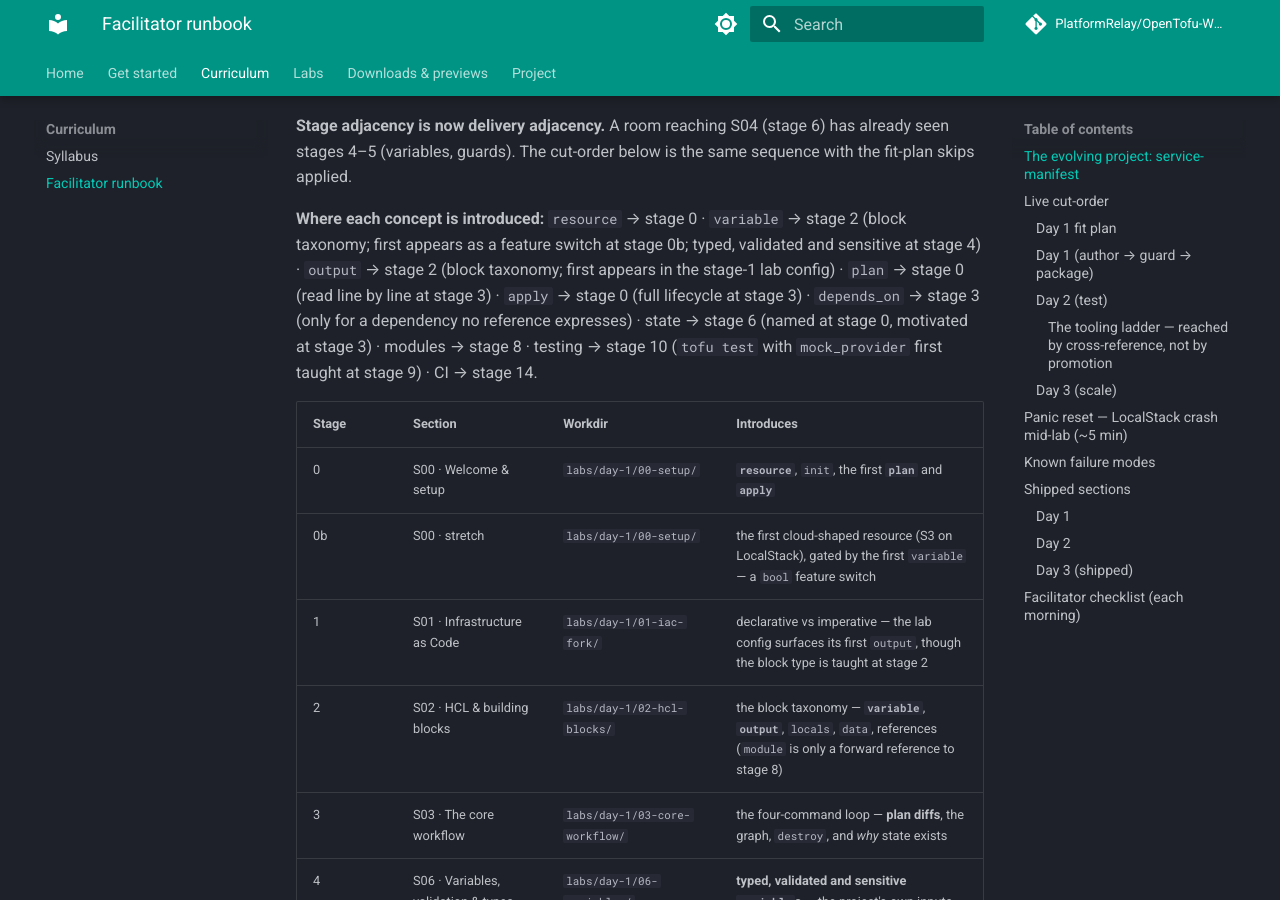
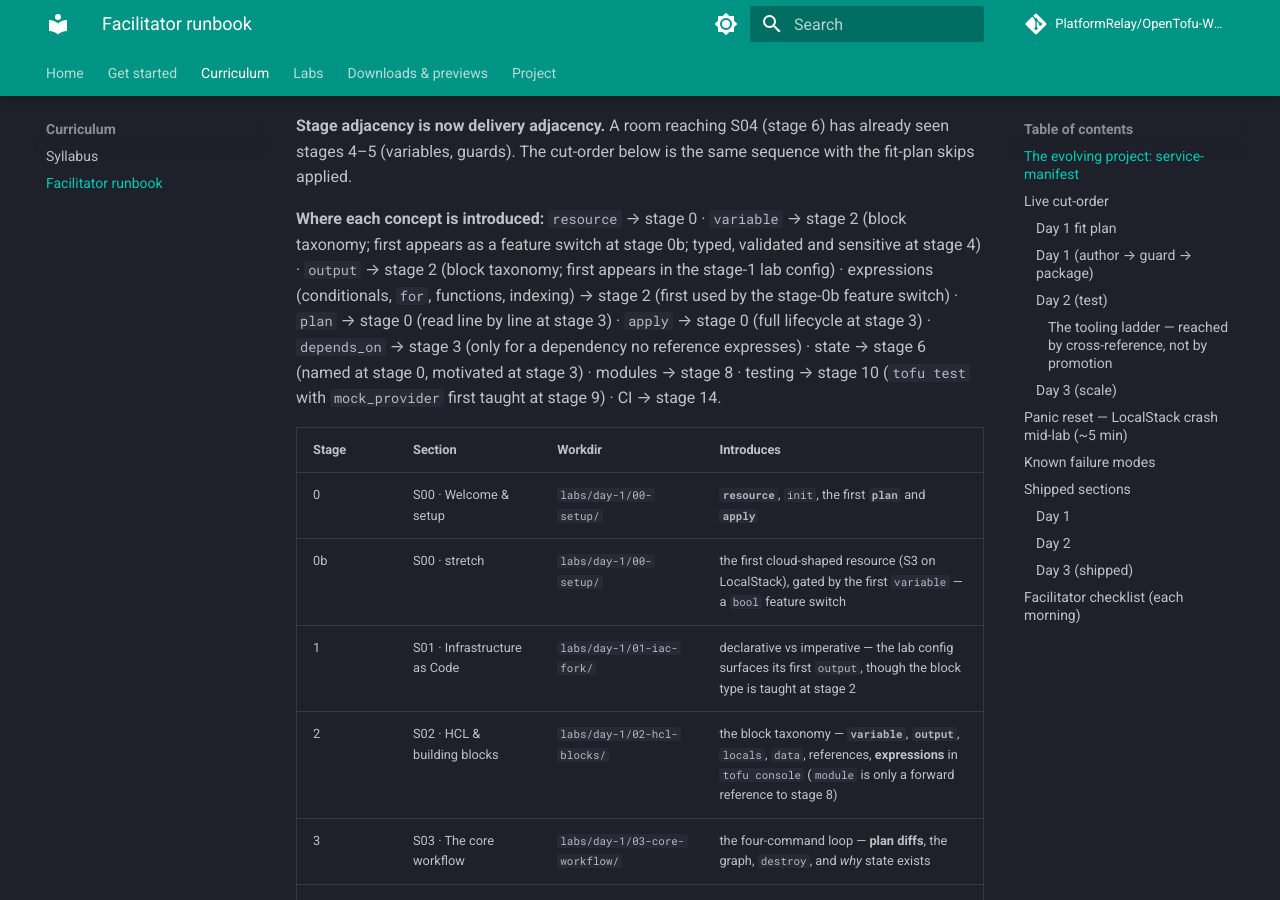
Before and after one commit to PlatformRelay/OpenTofu-Workshop, an MkDocs documentation site: the page built from docs/facilitator-runbook.md, in a window 1280 px wide and 900 px high, scrolled down 1189 px. Built offline with MkDocs 1.6.1 and Material for MkDocs 9.7.7, drawn with Linux system fonts in a browser that asks for light colours; comment, search, counter and statistics services are not loaded; some of the changed text lies outside the part shown.

Commit message:
📝 docs(deck): introduce expressions at stage 2 in syllabus and runbook

```diff
--- a/docs/facilitator-runbook.md
+++ b/docs/facilitator-runbook.md
@@ -50,9 +50,11 @@
 **Where each concept is introduced:** `resource` → stage 0 · `variable` →
 stage 2 (block taxonomy; first appears as a feature switch at stage 0b; typed,
 validated and sensitive at stage 4) · `output` → stage 2 (block taxonomy; first
-appears in the stage-1 lab config) · `plan` → stage 0 (read line by line at
-stage 3) · `apply` → stage 0 (full lifecycle at stage 3) · `depends_on` →
-stage 3 (only for a dependency no reference expresses) · state → stage 6
+appears in the stage-1 lab config) · expressions (conditionals, `for`,
+functions, indexing) → stage 2 (first used by the stage-0b feature switch) ·
+`plan` → stage 0 (read line by line at stage 3) · `apply` → stage 0 (full
+lifecycle at stage 3) · `depends_on` → stage 3 (only for a dependency no
+reference expresses) · state → stage 6
 (named at stage 0, motivated at stage 3) · modules → stage 8 · testing → stage 10
 (`tofu test` with `mock_provider` first taught at stage 9) · CI → stage 14.
 
@@ -61,7 +63,7 @@
 | 0 | S00 · Welcome & setup | `labs/day-1/00-setup/` | **`resource`**, `init`, the first **`plan`** and **`apply`** |
 | 0b | S00 · stretch | `labs/day-1/00-setup/` | the first cloud-shaped resource (S3 on LocalStack), gated by the first `variable` — a `bool` feature switch |
 | 1 | S01 · Infrastructure as Code | `labs/day-1/01-iac-fork/` | declarative vs imperative — the lab config surfaces its first `output`, though the block type is taught at stage 2 |
-| 2 | S02 · HCL & building blocks | `labs/day-1/02-hcl-blocks/` | the block taxonomy — **`variable`**, **`output`**, `locals`, `data`, references (`module` is only a forward reference to stage 8) |
+| 2 | S02 · HCL & building blocks | `labs/day-1/02-hcl-blocks/` | the block taxonomy — **`variable`**, **`output`**, `locals`, `data`, references, **expressions** in `tofu console` (`module` is only a forward reference to stage 8) |
 | 3 | S03 · The core workflow | `labs/day-1/03-core-workflow/` | the four-command loop — **plan diffs**, the graph, `destroy`, and *why* state exists |
 | 4 | S06 · Variables, validation & types | `labs/day-1/06-variables/` | **typed, validated and sensitive `variable`s** — the project's own inputs |
 | 5 | S15 · Validation, preconditions & checks | `labs/day-1/15-conditions-checks/` | `precondition`, `postcondition`, `check` |
```
Also changed, not shown: other parts of docs/facilitator-runbook.md (+1 -1 lines), docs/syllabus.md (+6 -4 lines).
